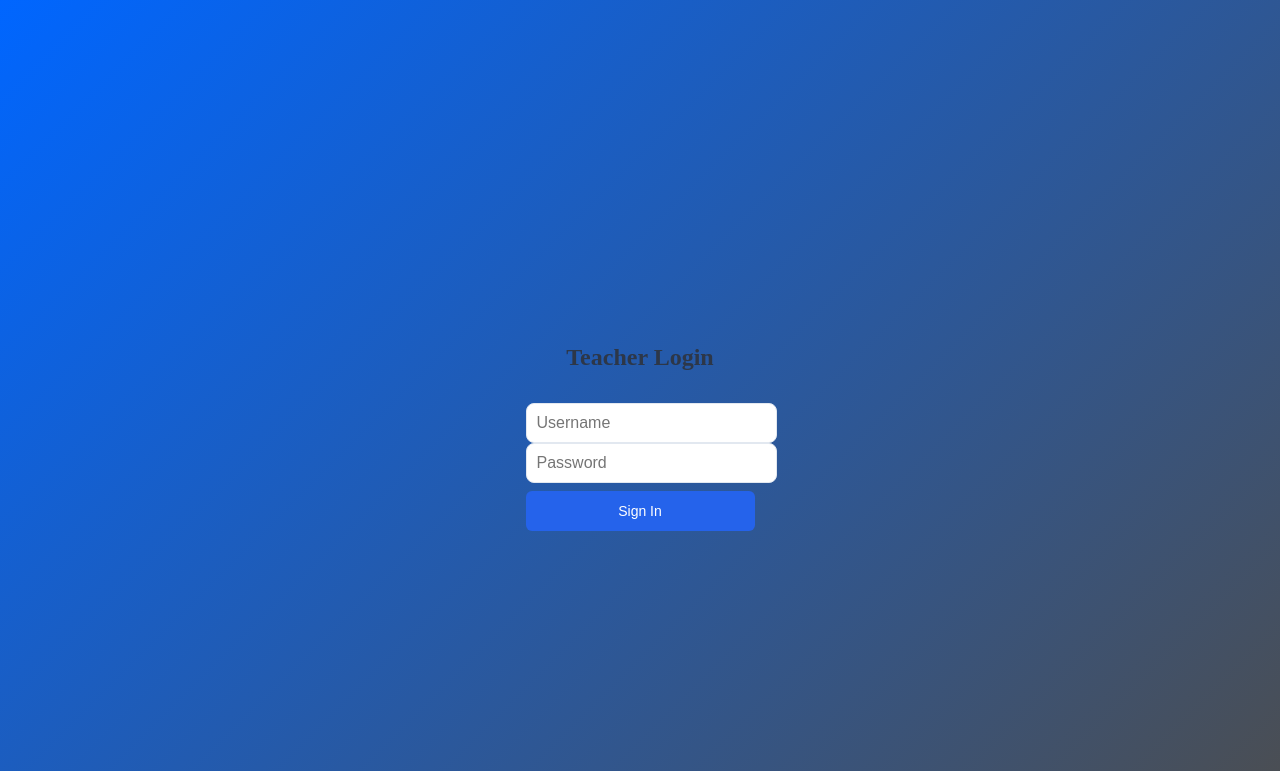
After one commit to ouerraji/Face-Recognition, a Django app: page /teacher-login/ in a window 1280 px wide. The commit adds this page. Shown: the top 771 px of the page. Run offline with Django 5.2, Linux system fonts and the light colour scheme.

Commit message:
third commit

```diff
--- a/face_recognition/static/css/style.css
+++ b/face_recognition/static/css/style.css
@@ -317,3 +317,73 @@
         padding: 0.75rem 0.5rem;
     }
 }
+
+
+ /* teacher_login.css */
+
+.teacher-login-container {
+    min-height: 100vh;
+    display: flex;
+    align-items: center;
+    justify-content: center;
+    background-color: #1d4ed8;
+    padding: 20px;
+}
+
+.teacher-login-box {
+    background: white;
+    padding: 2rem;
+    border-radius: 8px;
+    box-shadow: 0 10px 25px rgba(0, 0, 0, 0.1);
+    width: 100%;
+    max-width: 360px;
+}
+
+.teacher-login-title {
+    text-align: center;
+    color: #2d3748;
+    font-size: 1.5rem;
+    font-weight: bold;
+    margin-bottom: 2rem;
+}
+
+.login-form {
+    display: flex;
+    flex-direction: column;
+    gap: 1.5rem;  /* Increased gap between form elements */
+}
+
+.login-input {
+    width: 100%;
+    padding: 0.75rem;
+    border: 1px solid #d1d5db;
+    border-radius: 6px;
+    font-size: 0.875rem;
+    box-sizing: border-box;
+}
+
+.teacher-login-button {
+    width: 100%;  /* Make button width 100% to match inputs */
+    padding: 0.75rem;
+    background-color: #2563eb;
+    color: white;
+    border: none;
+    border-radius: 6px;
+    font-weight: 500;
+    cursor: pointer;
+    text-align: center;
+    margin-top: 0.5rem;  /* Added small top margin */
+}
+
+.teacher-login-button:hover {
+    background-color: #1d4ed8;
+}
+
+.error-message {
+    background-color: #fee2e2;
+    color: #dc2626;
+    padding: 0.75rem;
+    border-radius: 6px;
+    margin-bottom: 1.5rem;
+    text-align: center;
+}
--- a/face_recognition/templates/face_recognition/base.html
+++ b/face_recognition/templates/face_recognition/base.html
@@ -6,12 +6,18 @@
     <title>{% block title %}Face-Based Attendance System{% endblock %}</title>
     {% load static %}
     <link rel="stylesheet" href="{% static 'css/style.css' %}">
+
+
+
     <link rel="stylesheet" href="https://cdnjs.cloudflare.com/ajax/libs/font-awesome/6.0.0/css/all.min.css">
 
 </head>
 <body>
-    {% block content %}
-    {% endblock %}
+    {% block content %}{% endblock %}
+    {% block teacher_login %}{% endblock %}
+
+
+
 
 <script>
     {% block extra_js %}
--- a/face_recognition/templates/face_recognition/index.html
+++ b/face_recognition/templates/face_recognition/index.html
@@ -10,7 +10,7 @@
             <i class="fas fa-user-plus"></i>
             Student Registration
         </a>
-        <a href="{% url 'face_recognition:student_list' %}" class="button">
+        <a href="{% url 'face_recognition:teacher_login' %}" class="button">
             <i class="fas fa-users"></i>
             View / Authorize Students
         </a>
--- /dev/null
+++ b/face_recognition/templates/face_recognition/teacher_login.html
@@ -0,0 +1,49 @@
+{% extends 'face_recognition/base.html' %}
+
+{% block title %}Teacher Login - Face-Based Attendance System{% endblock %}
+
+{% block teacher_login %}
+
+    <div class="teacher-login-card">
+        <h2 class="teacher-login-title">
+            Teacher Login
+        </h2>
+
+        {% if messages %}
+        <div class="teacher-login-error">
+            {% for message in messages %}
+            <p>{{ message }}</p>
+            {% endfor %}
+        </div>
+        {% endif %}
+
+        <form method="POST" class="teacher-login-form">
+            {% csrf_token %}
+            <div class="teacher-login-input-group">
+                <input
+                    type="text"
+                    name="username"
+                    placeholder="Username"
+                    class="teacher-login-input"
+                    required
+                >
+            </div>
+            <div class="teacher-login-input-group">
+                <input
+                    type="password"
+                    name="password"
+                    placeholder="Password"
+                    class="teacher-login-input"
+                    required
+                >
+            </div>
+            <button
+                type="submit"
+                class="teacher-login-button"
+            >
+                Sign In
+            </button>
+        </form>
+
+</div>
+{% endblock %}
--- a/face_recognition/urls.py
+++ b/face_recognition/urls.py
@@ -7,6 +7,7 @@
     path('', views.index, name='index'),
 path('capture_student/', views.student_registration, name='student_registration'),
     path('student-list/', views.student_list, name='student_list'),
+path('teacher-login/', views.teacher_login, name='teacher_login'),
 path('authorize-student/<int:student_id>/', views.authorize_student, name='authorize_student'),
     path('mark-attendance/', views.mark_attendance, name='mark_attendance'),
     path('attendance-details/', views.attendance_details, name='attendance_details'),
--- a/face_recognition/views.py
+++ b/face_recognition/views.py
@@ -9,7 +9,8 @@
 from django.contrib import messages
 
 from face_recognition.models import Student
-
+from django.shortcuts import render, redirect
+from django.contrib.auth import authenticate, login
 
 def index(request):
     return render(request, 'face_recognition/index.html')
@@ -45,7 +46,7 @@
                 )
 
                 # Save the image
-                student.photo.save(f"{email}_photo.jpg", image_content, save=False)
+                student.photo.save(f"{name}.jpg", image_content, save=False)
                 student.save()
 
                 return redirect('face_recognition:index')
@@ -61,12 +62,28 @@
 
     return render(request, 'face_recognition/student_registration.html')
 
+
+def teacher_login(request):
+    if request.method == 'POST':
+        username = request.POST.get('username')
+        password = request.POST.get('password')
+        user = authenticate(request, username=username, password=password)
+
+        if user is not None and user.is_staff:
+            login(request, user)
+            return redirect('face_recognition:student_list')
+        else:
+            messages.error(request, 'Invalid credentials or insufficient permissions.')
+
+    return render(request, 'face_recognition/teacher_login.html')
+
+@login_required(login_url='face_recognition:teacher_login')
 def student_list(request):
     # Get unauthorized students only
     students = Student.objects.filter(authorized=False)
     return render(request, 'face_recognition/student_list.html', {'students': students})
 
-
+@login_required(login_url='face_recognition:teacher_login')
 def authorize_student(request, student_id):
     if request.method == 'POST':
         try:
```
Also changed, not shown: db.sqlite3, media/student_photos/Oussama_Erraji.jpg (added).
